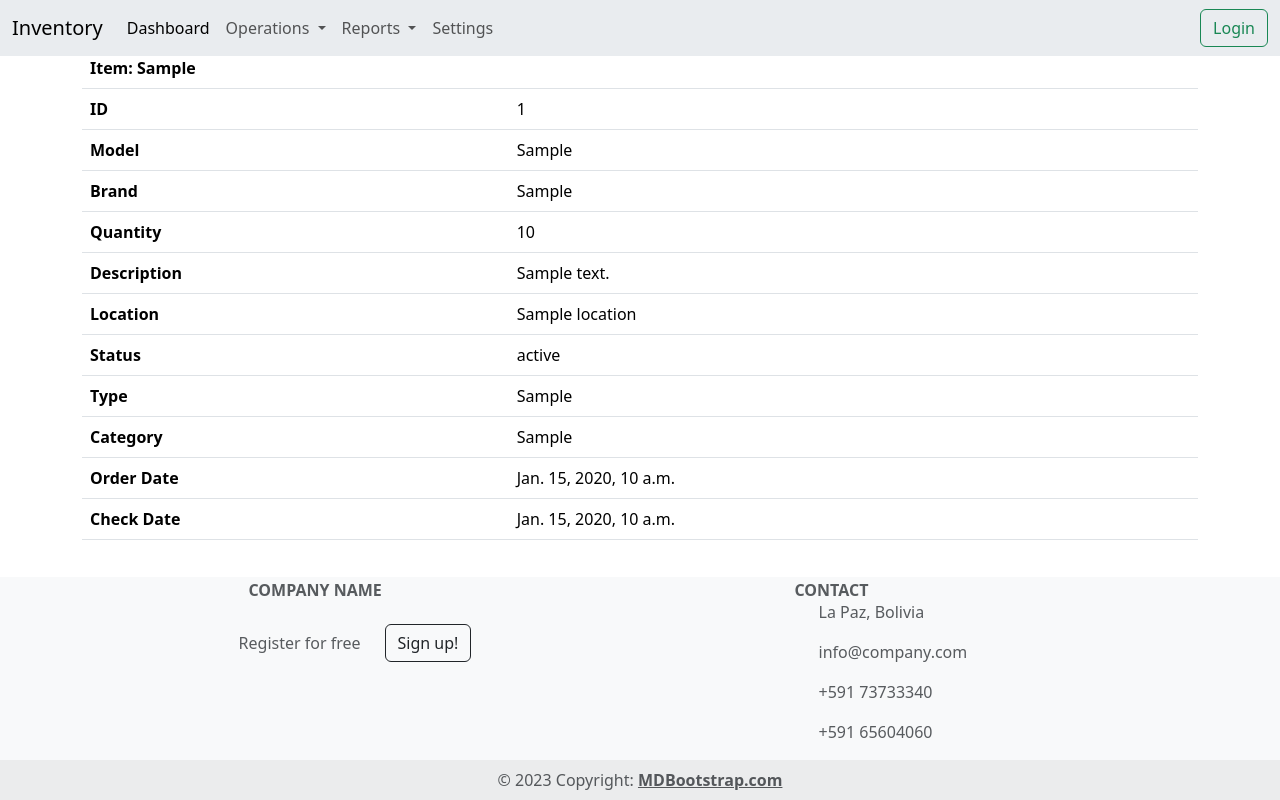
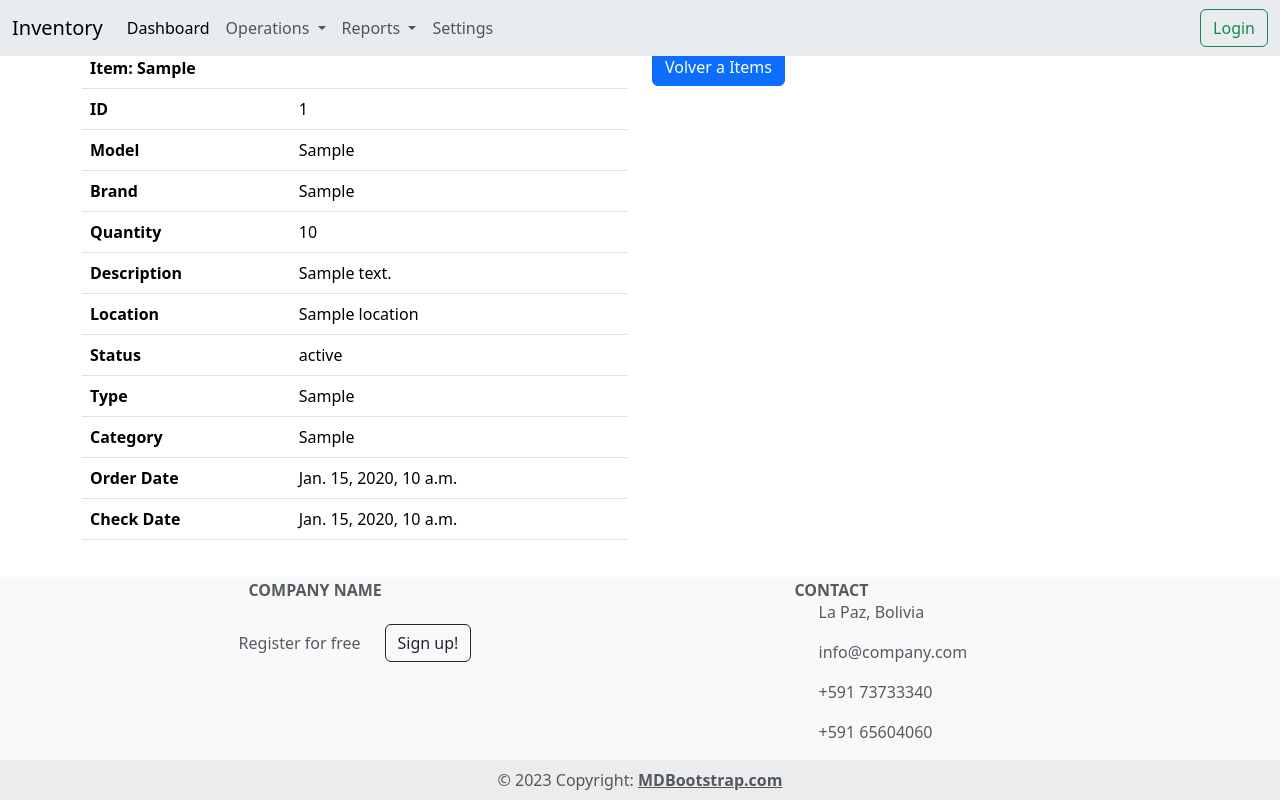
Before and after one commit to dani-y-jose/simple-inventory, a Django app: page /inventory/items/1/ in a window 1280 px wide. Run offline with Django 4.2, Linux system fonts and the light colour scheme; tables that the repository leaves empty hold one stand-in row (values such as "Sample post"); parts of the project's set-up code (start-up, migrations or seed data) failed here and were passed over.

Commit message:
Minor fixes

```diff
--- a/inventory/templates/inventory/item_detail.html
+++ b/inventory/templates/inventory/item_detail.html
@@ -4,13 +4,15 @@
 
 {% block body_block %}
 <div class="container mt-5">
+    <div class="row">
+        <div class="col-sm">
+
             <table class="table">
           <thead>
             <tr>
               <th scope="col" colspan="2">Item: {{ item.model }}</th>
             </tr>
           </thead>
-
           <tbody>
             <tr>
               <th scope="row">ID</th>
@@ -56,8 +58,12 @@
               <th scope="row">Check Date</th>
               <td>{{ item.check_date }}</td>
             </tr>
-
-  </tbody>
         </table>
         </div>
+        <div class="col-sm">
+            <a class="btn btn-primary" href="{% url 'items' %}" role="button">Volver a Items</a>
+        </div>
+    </div>
+
+</div>
 {% endblock %}
--- a/inventory/templates/inventory/items.html
+++ b/inventory/templates/inventory/items.html
@@ -25,6 +25,7 @@
                             <th class="centered">Description</th>
                             <th class="centered">Location</th>
                             <th class="centered">Status</th>
+                            <th>-</th>
                         </tr>
                     </thead>
                     <tbody id="tableBody_items"></tbody>
```
Lines whose indentation alone changed are shown as unchanged.
